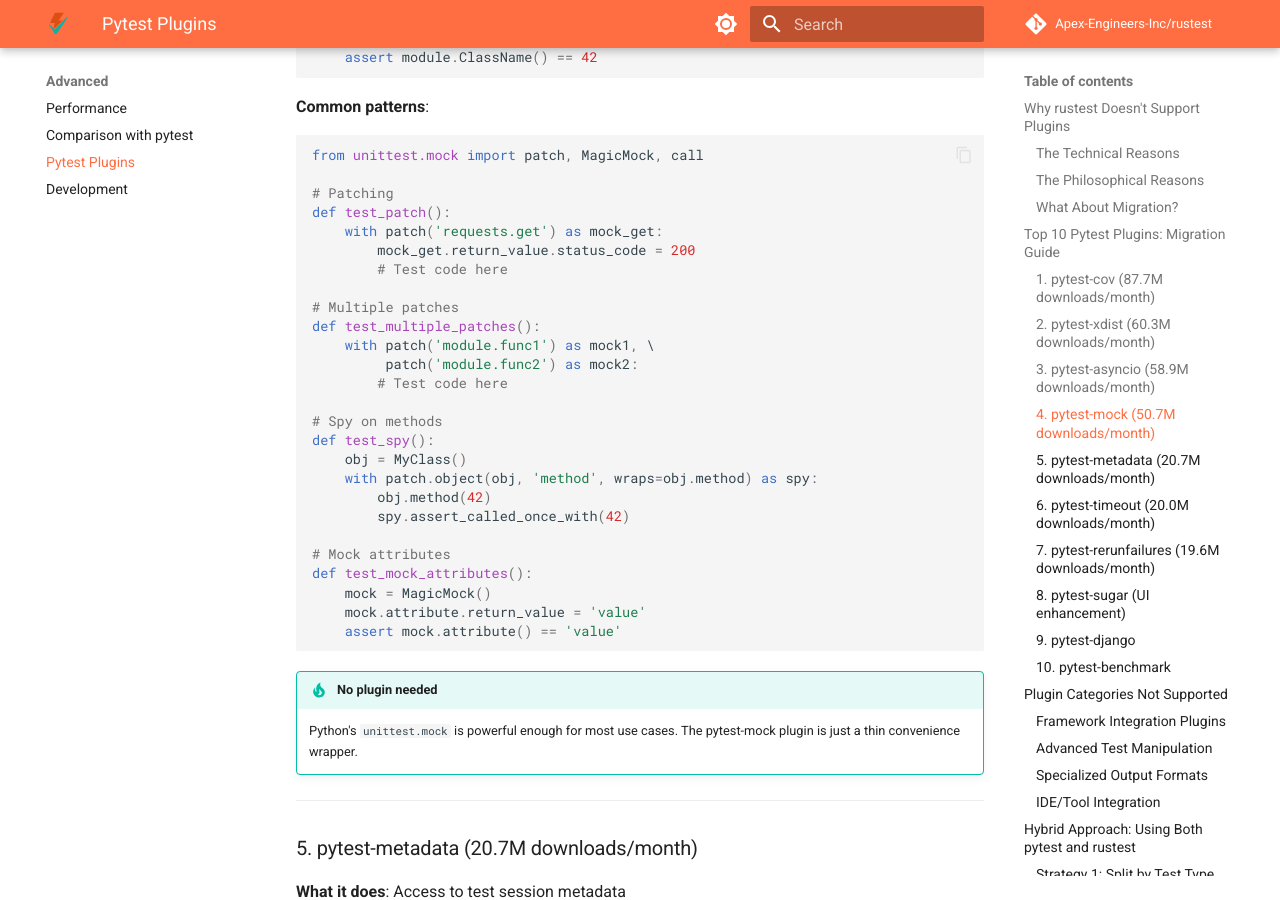
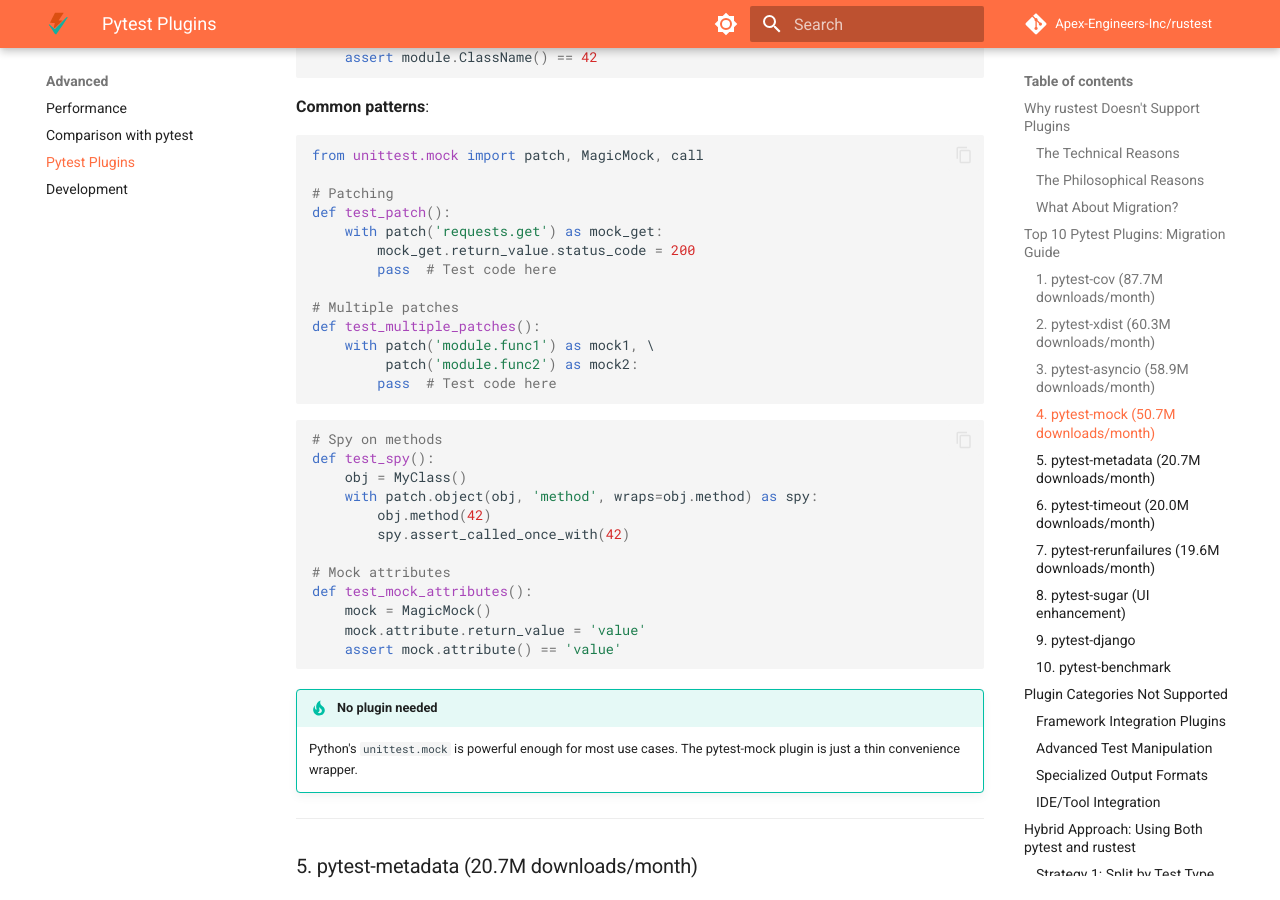
Before and after one commit to Apex-Engineers-Inc/rustest, an MkDocs documentation site: the page built from docs/advanced/pytest-plugins.md, in a window 1280 px wide and 900 px high, scrolled down 5702 px. Built offline with MkDocs 1.6.1 and Material for MkDocs 9.7.7, drawn with Linux system fonts in a browser that asks for light colours; comment, search, counter and statistics services are not loaded.

Commit message:
Simplify CI markdown testing steps using brace expansion
Changes:
- Consolidated 11+ separate rustest commands into a single line using bash brace expansion
- Consolidated 12+ separate pytest commands into a single line
- Reduced CI config from ~35 lines to 2 lines for markdown testing
- Fixed incomplete code examples in pytest-plugins.md with skip markers
- Doc tests remain in separate CI step from integration tests

Before:
  .venv/bin/python -m rustest docs/guide/writing-tests.md -v
  .venv/bin/python -m rustest docs/guide/fixtures.md -v
  .venv/bin/python -m rustest docs/guide/assertions.md -v
  ... (8 more lines)

After:
  .venv/bin/python -m rustest README.md docs/guide/{writing-tests,fixtures,...}.md docs/getting-started/quickstart.md docs/api/{approx,decorators,overview}.md

This makes it much easier to maintain and add new documentation files.

````diff
--- a/docs/advanced/pytest-plugins.md
+++ b/docs/advanced/pytest-plugins.md
@@ -308,6 +308,7 @@ async def test_with_async_fixture(async_database):
 
 **Common patterns**:
 
+<!--pytest.mark.skip-->
 ```python
 from unittest.mock import patch, MagicMock, call
 
@@ -315,14 +316,17 @@ from unittest.mock import patch, MagicMock, call
 def test_patch():
     with patch('requests.get') as mock_get:
         mock_get.return_value.status_code = 200
-        # Test code here
+        pass  # Test code here
 
 # Multiple patches
 def test_multiple_patches():
     with patch('module.func1') as mock1, \
          patch('module.func2') as mock2:
-        # Test code here
+        pass  # Test code here
+```
 
+<!--pytest.mark.skip-->
+```python
 # Spy on methods
 def test_spy():
     obj = MyClass()
````
Also changed, not shown: 1 other file.
